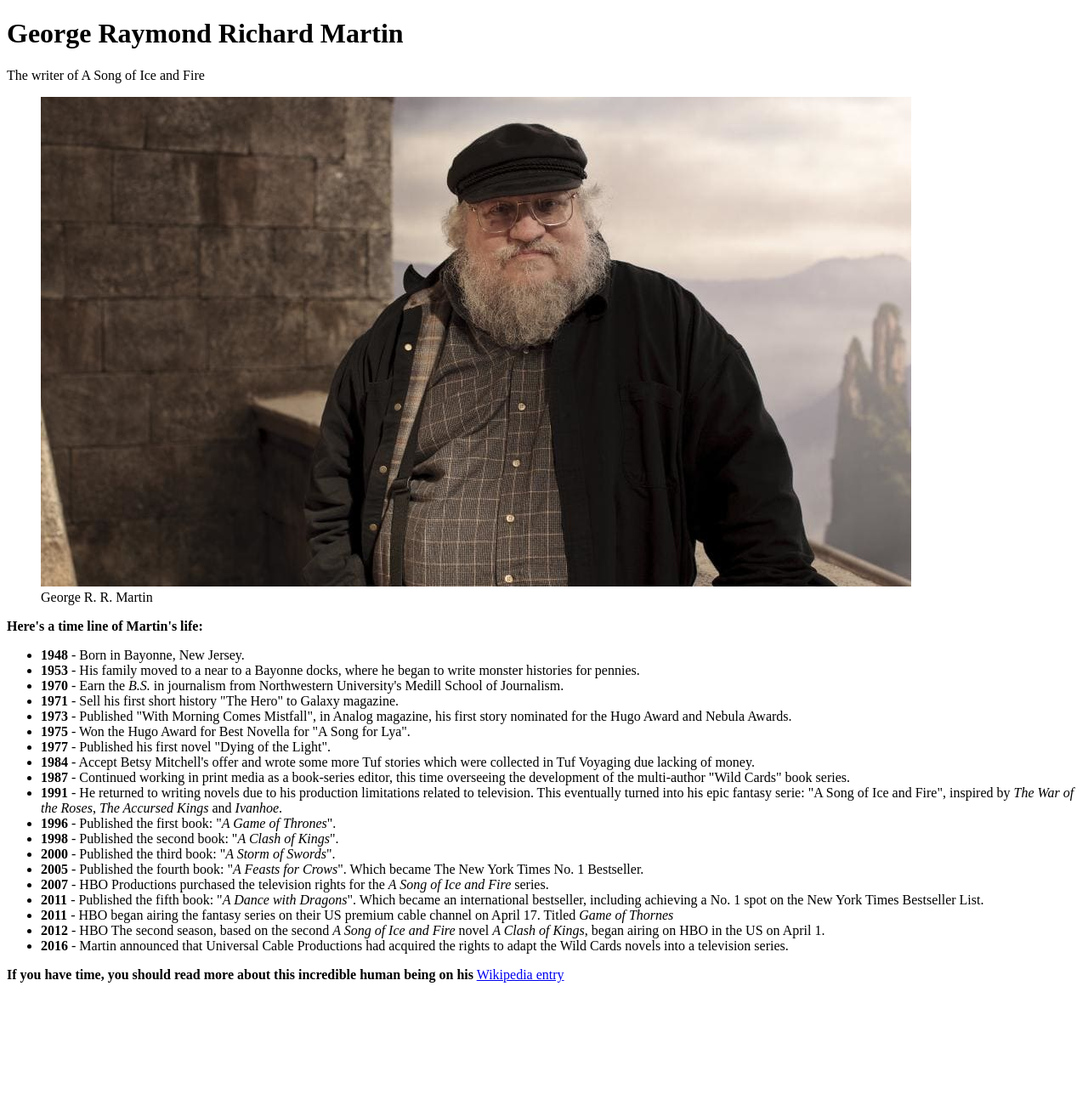
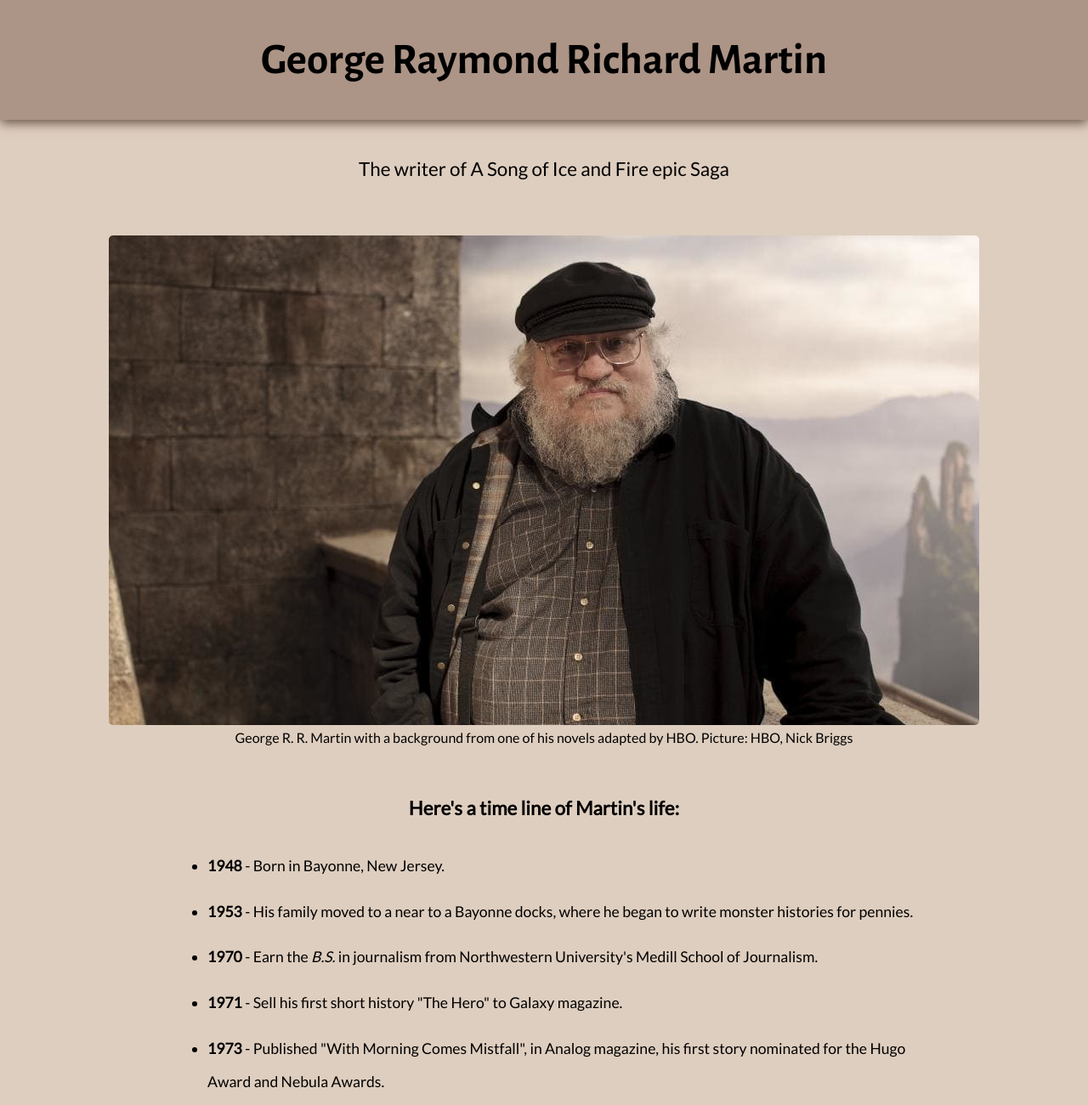
Before and after one commit to JSifontz/tribute-page, a plain HTML site: page index.html in a window 1280 px wide. Shown: the top 1300 px of the page at 85% size. Before the commit the page ends 1172 px from the top, so only its background shows below. Drawn offline with nearby package versions, Linux system fonts and the light colour scheme.

Commit message:
feat: Add all styles

```diff
--- a/index.html
+++ b/index.html
@@ -4,15 +4,17 @@
   <meta charset="UTF-8">
   <meta name="viewport" content="width=device-width, initial-scale=1.0">
   <meta http-equiv="X-UA-Compatible" content="ie=edge">
+
+  <link rel="stylesheet" href="main.css">
   <title>George R. R. Martin Tribute Page</title>
 </head>
 <body>
   <main id="main">
     <h1 id="title">George Raymond Richard Martin</h1>
-    <p>The writer of A Song of Ice and Fire</p>
+    <p>The writer of A Song of Ice and Fire epic Saga</p>
     <figure id="img-div">
-      <img id="image" src="./images/george-martin.jpg" alt="George Martin">
-      <figcaption id="img-caption">George R. R. Martin</figcaption>
+      <img id="image" src="./images/george-martin.jpg" alt='Author George R.R. Martin whose novel series have been adapted into the HBO series "Game of Thrones"'>
+      <figcaption id="img-caption">George R. R. Martin with a background from one of his novels adapted by HBO. Picture: HBO, Nick Briggs</figcaption>
     </figure>
     <p>
       <b>Here's a time line of Martin's life:</b>
@@ -77,7 +79,7 @@
       </li>
     </ul>
     <p>
-      <b>If you have time, you should read more about this incredible human being on his</b> <a id="tribute-link" href="https://en.wikipedia.org/wiki/George_R._R._Martin" target="_blank"> Wikipedia entry</a>
+      <b>If you have time, you should read more about this incredible writer on his</b> <a id="tribute-link" href="https://en.wikipedia.org/wiki/George_R._R._Martin" target="_blank"> Wikipedia entry</a>
     </p>
   </main>
   <script src="https://cdn.freecodecamp.org/testable-projects-fcc/v1/bundle.js"></script>
--- /dev/null
+++ b/main.css
@@ -0,0 +1,62 @@
+@import url('https://fonts.googleapis.com/css?family=Alegreya+Sans:700|Lato:400&display=swap');
+
+body{
+  margin: 0;
+  background-color: hsl(29, 32%, 81%);
+  font-family: 'Lato', sans-serif;
+}
+
+p, h1, figure{
+  text-align: center;
+}
+
+p{
+  padding: 20px 0;
+  margin: 0;
+  font-size: 1.4em;
+}
+
+p:last-child{
+  font-size: 1.35em;
+  background-color: hsl(22, 19%, 50%);
+}
+
+h1{
+  margin: 0;
+  margin-bottom: 24px;
+  padding: 40px 0;
+  font-size: 3.2em;
+  font-family: 'Alegreya Sans', sans-serif;
+  background-color: hsl(22, 19%, 60%);
+  box-shadow: 0 4px 12px 0px hsl(22, 19%, 35%)
+}
+
+figure{
+  margin: 20px auto;
+  padding: 20px 0;
+  border-radius: 5px;
+}
+
+img{
+  max-width: 95%;
+  display: block;
+  margin: 5px auto;
+  border-radius: 5px;
+}
+
+ul{
+  width: 65vw;
+  margin: 16px auto;
+}
+
+li{
+  margin-bottom: 15px;
+  line-height: 2.2;
+  font-size: 1.1em;
+}
+
+:any-link{
+  text-decoration: none;
+  color: hsl(33, 25%, 80%);
+  font-weight: bold;
+}
```
